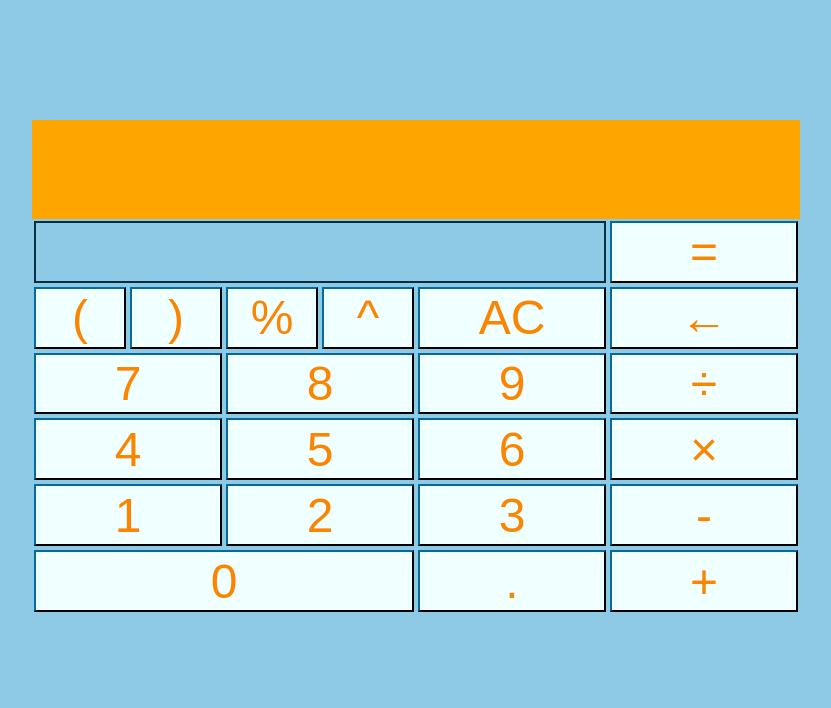
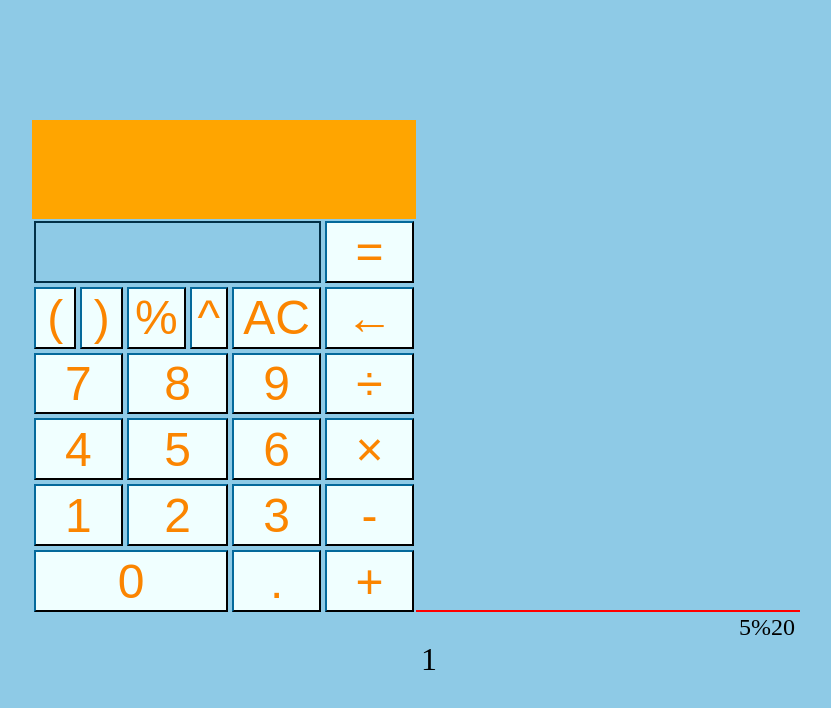
Before and after one commit to Anmol-Ghadia/web-calculator, a plain HTML site: page index.html in a window 1280 px wide. Shown: the whole page, without its empty margins (224-1055 px from the left). Drawn offline with Linux system fonts and the light colour scheme.

Commit message:
added scaffold for expression history

```diff
--- a/index.html
+++ b/index.html
@@ -6,7 +6,8 @@
     <title>Calcualtor</title>
 </head>
 <body>
-    <div class="container">
+    <div class="conainer">
+        <div class="calculator_container">
 
             <div class="output_container"><span class="output_display" id="output_display"></span></div>
 
@@ -44,6 +45,13 @@
             <button id="btn_plus" type="button" value="+" onclick="accept_input(this)">+</button>
 
         </div>
+            <div class="history_container">
+                <div class="history_cell">
+                    <div class="history_formula">5%20</div>
+                    <div class="history_answer">1</div>
+                </div>
+            </div>
+    </div>
 </body>
 <link rel="stylesheet" href="style.css">
 <script src="script.js"></script>
--- a/style.css
+++ b/style.css
@@ -10,12 +10,41 @@ body{
     background-color: #8ecae6;
 }
 
-.container {
+.conainer {
+    display: grid;
+    grid-template-columns: repeat(2, 1fr);
+    width: max(60%,400px);
+    height: max(70%,400px);
+    font-size: xxx-large;
+}
+
+.history_container {
+    overflow-y: scroll;
+    /* border: 5px solid black; */
+    display: flex;
+    flex-direction: column;
+    flex-flow: column-reverse;
+}
+
+.history_cell {
+    border-top: 2px solid red;
+    padding: 2px 5px;
+}
+
+.history_formula {
+    overflow: hidden;
+    font-size: x-large;
+    text-align: right;
+}
+
+.history_answer {
+    font-size: xx-large;
+}
+
+.calculator_container {
     display: grid;
     grid-template-columns: repeat(4, 1fr);
     grid-template-rows: 1.5fr repeat(7, 1fr);
-    width: max(60%,400px);
-    height: max(70%,400px);
     font-size: xxx-large;
 }
 
```
Also changed, not shown: script.js (+7 -0 lines). Lines whose indentation alone changed are shown as unchanged.
